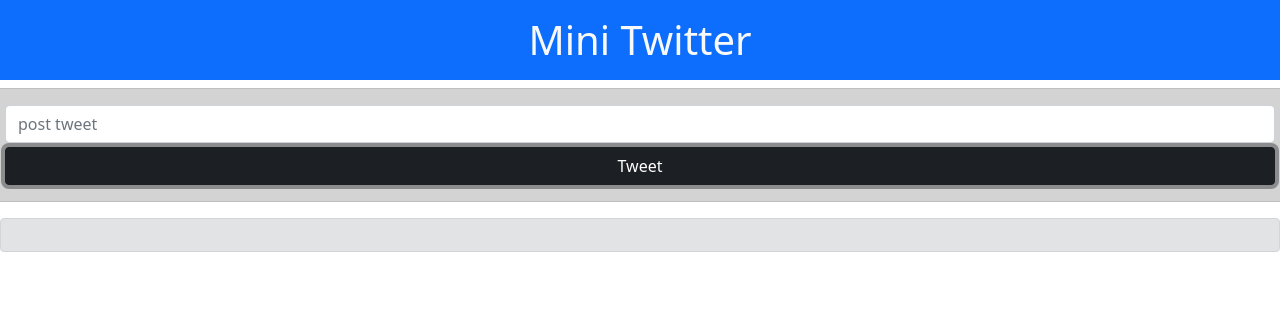
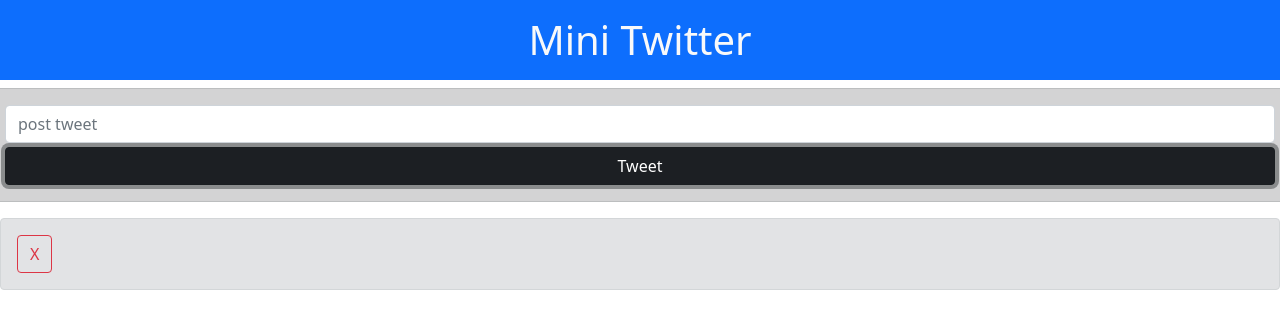
Before and after one commit to suryapampana/React-app2, a React (Create React App) app: page / in a window 1280 px wide. Both pictures are taken after a click on the button "Tweet". Shown: the top 328 px of the page. Built offline with nearby package versions, Linux system fonts and the light colour scheme.

Commit message:
mini twitter with delete

```diff
--- a/src/App.js
+++ b/src/App.js
@@ -1,3 +1,4 @@
+import logo from "./logo.svg";
 import "./App.css";
 import { useState } from "react";
 
@@ -11,9 +12,20 @@
     setTextInput("");
   };
 
+  const deleteTweet = (item, index) => {
+    // which tweet to delete
+    list.splice(index, 1);
+
+    // so that we can update the view
+    setList([...list]);
+  };
+
   return (
     <div>
-      <h1 className="bg-primary text-light p-3" style={{ textAlign: "center" }}>
+      <h1
+        className="bg-primary text-light p-3 sticky-top"
+        style={{ textAlign: "center" }}
+      >
         Mini Twitter
       </h1>
 
@@ -34,8 +46,17 @@
       </div>
 
       {list.map((item, index) => (
-        <div key={index} className="alert alert-secondary">
+        <div
+          key={index}
+          className="alert alert-secondary d-flex justify-content-between align-items-center"
+        >
           {item}
+          <button
+            className="btn btn-outline-danger"
+            onClick={() => deleteTweet(item, index)}
+          >
+            X
+          </button>
         </div>
       ))}
     </div>
```
